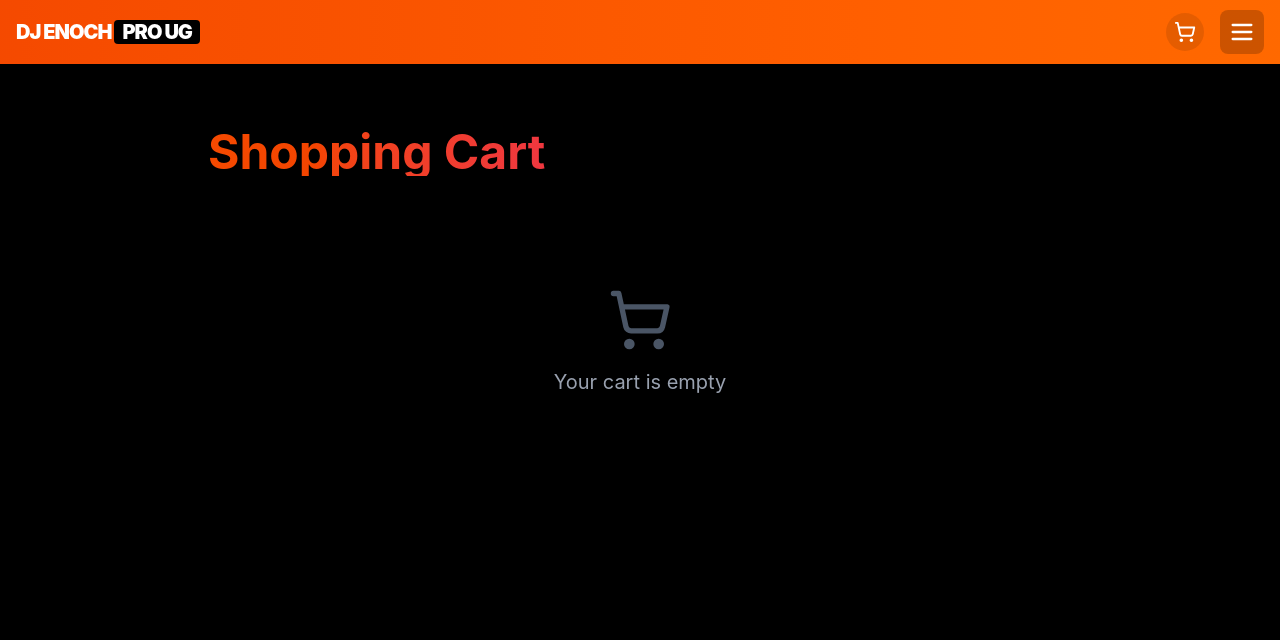
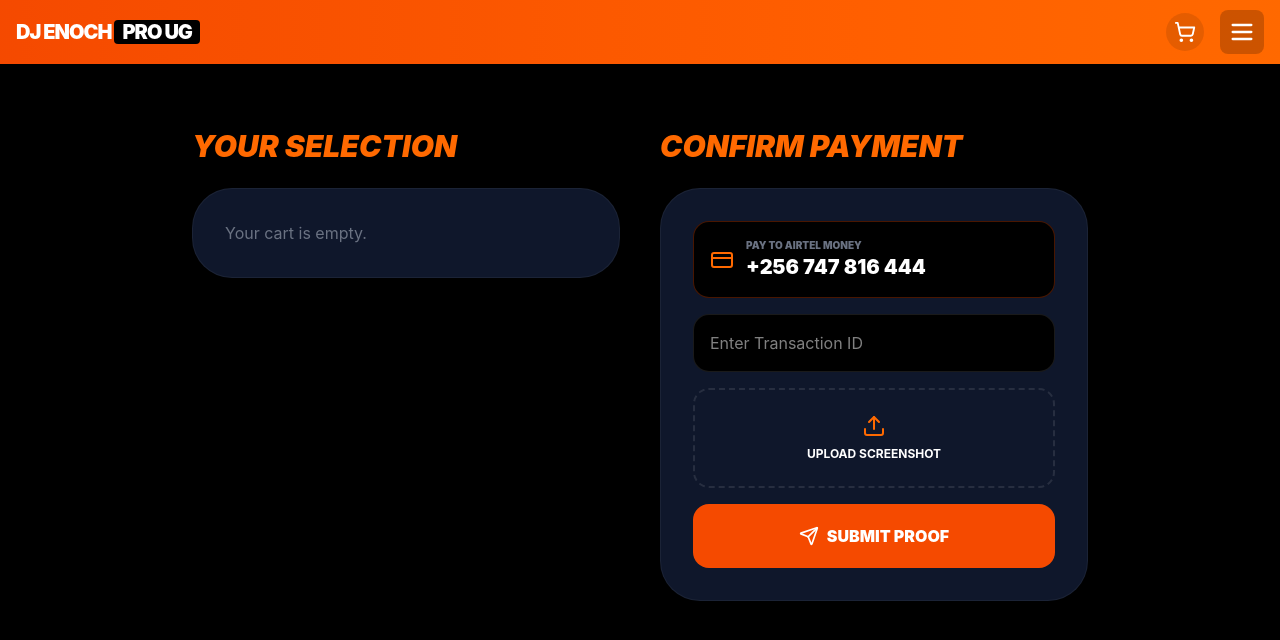
Before and after one commit to primerceug256/Businesswebsitefordjenoch, a React (Vite) app: page /cart in a window 1280 px wide. Shown: the top 640 px of the page. Built offline with nearby package versions, Linux system fonts and the light colour scheme.

Commit message:
Update Cart.tsx

```diff
--- a/src/app/pages/Cart.tsx
+++ b/src/app/pages/Cart.tsx
@@ -1,161 +1,128 @@
-import { useState } from 'react';
+import { useState, useEffect } from 'react';
 import { useCart } from '../context/CartContext';
-import { Trash2, ShoppingCart, Upload } from 'lucide-react';
 import { useAuth } from '../context/AuthContext';
+import { useNavigate } from 'react-router';
+import { Trash2, Upload, Send, CreditCard } from 'lucide-react';
 import { projectId, publicAnonKey } from '/utils/supabase/info';
 
 export default function Cart() {
   const { items, removeFromCart, clearCart, total } = useCart();
   const { user } = useAuth();
-  const [transactionProof, setTransactionProof] = useState<File | null>(null);
-  const [transactionId, setTransactionId] = useState('');
-  const [submitting, setSubmitting] = useState(false);
-  const [message, setMessage] = useState('');
+  const navigate = useNavigate();
+  const [proof, setProof] = useState<File | null>(null);
+  const [transId, setTransId] = useState('');
+  const [loading, setLoading] = useState(false);
 
-  const handleProofUpload = (e: React.ChangeEvent<HTMLInputElement>) => {
-    if (e.target.files?.[0]) {
-      setTransactionProof(e.target.files[0]);
-    }
-  };
+  // Check if user came from subscription page
+  const pendingSubscription = JSON.parse(sessionStorage.getItem("pending_item") || "null");
 
-  const handleSubmitPayment = async () => {
-    if (!transactionId && !transactionProof) {
-      setMessage('Please provide transaction ID or upload proof');
-      return;
-    }
+  const submitPayment = async (e: React.FormEvent) => {
+    e.preventDefault();
+    if (!user) return navigate('/login');
+    if (!transId || !proof) return alert("Please provide Transaction ID and Screenshot!");
 
-    setSubmitting(true);
-    setMessage('');
+    setLoading(true);
+    const fd = new FormData();
+    fd.append("userId", user.id);
+    fd.append("userName", user.name || user.email);
+    fd.append("transactionId", transId);
+    fd.append("proof", proof);
+
+    // Combine Cart items and pending subscription
+    const allItems = [...items];
+    if (pendingSubscription) allItems.push(pendingSubscription);
+    fd.append("items", JSON.stringify(allItems));
+    fd.append("total", (total + (pendingSubscription?.price || 0)).toString());
 
     try {
-      const formData = new FormData();
-      formData.append('userId', user?.id || 'guest');
-      formData.append('items', JSON.stringify(items));
-      formData.append('total', total.toString());
-      formData.append('transactionId', transactionId);
-      if (transactionProof) {
-        formData.append('proof', transactionProof);
-      }
-
-      const response = await fetch(
-        `https://${projectId}.supabase.co/functions/v1/make-server-98d801c7/payments/submit`,
-        {
+      const res = await fetch(`https://${projectId}.supabase.co/functions/v1/make-server-98d801c7/payments/submit`, {
         method: 'POST',
         headers: { Authorization: `Bearer ${publicAnonKey}` },
-          body: formData,
+        body: fd
+      });
+
+      if (res.ok) {
+        alert("Payment Submitted! Admin will verify in 5-10 minutes.");
+        clearCart();
+        sessionStorage.removeItem("pending_item");
+        navigate('/my-library');
+      } else {
+        alert("Error submitting. Please check your connection.");
       }
-      );
-
-      if (!response.ok) throw new Error('Submission failed');
-
-      setMessage('Payment submitted! Waiting for admin approval.');
-      setTimeout(() => {
-        clearCart();
-        setTransactionId('');
-        setTransactionProof(null);
-      }, 2000);
-    } catch (error) {
-      console.error('Error:', error);
-      setMessage('Error submitting payment');
+    } catch (e) {
+      alert("Network error.");
     } finally {
-      setSubmitting(false);
+      setLoading(false);
     }
   };
 
   return (
-    <div className="bg-black text-white min-h-screen py-16">
-      <div className="container mx-auto px-4 max-w-4xl">
-        <h1 className="text-5xl font-bold mb-8 bg-gradient-to-r from-orange-600 to-pink-600 bg-clip-text text-transparent">
-          Shopping Cart
-        </h1>
+    <div className="bg-black text-white min-h-screen py-16 px-4">
+      <div className="max-w-4xl mx-auto grid grid-cols-1 lg:grid-cols-2 gap-10">
 
-        {items.length === 0 ? (
-          <div className="text-center py-20">
-            <ShoppingCart size={64} className="mx-auto text-gray-600 mb-4" />
-            <p className="text-gray-400 text-xl">Your cart is empty</p>
+        {/* LEFT: ORDER SUMMARY */}
+        <div className="space-y-6">
+          <h2 className="text-3xl font-black uppercase italic text-orange-500">Your Selection</h2>
+          <div className="bg-slate-900 rounded-[40px] p-8 border border-white/5">
+            {items.length === 0 && !pendingSubscription ? (
+              <p className="text-gray-500">Your cart is empty.</p>
+            ) : (
+              <div className="space-y-4">
+                {pendingSubscription && (
+                  <div className="flex justify-between items-center bg-orange-600/10 p-4 rounded-2xl border border-orange-600/20">
+                    <div><p className="font-bold">{pendingSubscription.name}</p><p className="text-xs text-gray-400">Subscription</p></div>
+                    <p className="font-bold">{pendingSubscription.price} UGX</p>
                   </div>
-        ) : (
-          <>
-            <div className="bg-gray-900 rounded-lg p-6 mb-8">
-              {items.map((item) => (
-                <div key={item.id} className="flex items-center justify-between py-4 border-b border-gray-800 last:border-0">
-                  <div>
-                    <h3 className="font-bold text-lg">{item.name}</h3>
-                    <p className="text-sm text-gray-400">
-                      {item.type === 'dj-drop' && item.djName && `DJ Name: ${item.djName}`}
-                      {item.type === 'software' && item.platform && `Platform: ${item.platform}`}
-                    </p>
+                )}
+                {items.map(item => (
+                  <div key={item.id} className="flex justify-between items-center bg-white/5 p-4 rounded-2xl">
+                    <div><p className="font-bold">{item.name}</p></div>
+                    <button onClick={() => removeFromCart(item.id)} className="text-red-500"><Trash2 size={18}/></button>
                   </div>
-                  <div className="flex items-center gap-4">
-                    <span className="text-orange-600 font-bold">{item.price.toLocaleString()} UGX</span>
-                    <button
-                      onClick={() => removeFromCart(item.id)}
-                      className="text-red-500 hover:text-red-400"
-                    >
-                      <Trash2 size={20} />
-                    </button>
+                ))}
+                <div className="pt-4 border-t border-white/10 flex justify-between items-center text-2xl font-black">
+                  <span>TOTAL:</span>
+                  <span className="text-orange-500">{total + (pendingSubscription?.price || 0)} UGX</span>
                 </div>
               </div>
-              ))}
-
-              <div className="flex items-center justify-between pt-4 text-xl font-bold">
-                <span>Total:</span>
-                <span className="text-orange-600">{total.toLocaleString()} UGX</span>
+            )}
           </div>
         </div>
 
-            <div className="bg-gray-900 rounded-lg p-6">
-              <h2 className="text-2xl font-bold mb-4">Payment Information</h2>
-              <div className="bg-orange-600/10 border border-orange-600/30 rounded-lg p-4 mb-6">
-                <p className="font-semibold mb-2">Send payment to:</p>
-                <p className="text-lg">Airtel Money: <span className="font-bold text-orange-600">+256747816444</span></p>
+        {/* RIGHT: PAYMENT PROOF */}
+        <div className="space-y-6">
+          <h2 className="text-3xl font-black uppercase italic text-orange-500">Confirm Payment</h2>
+          <form onSubmit={submitPayment} className="bg-slate-900 rounded-[40px] p-8 border border-white/5 space-y-4">
+            <div className="bg-black p-4 rounded-2xl border border-orange-600/30 flex items-center gap-3">
+              <CreditCard className="text-orange-500" />
+              <div>
+                <p className="text-[10px] font-black text-gray-500 uppercase">Pay to Airtel Money</p>
+                <p className="font-black text-xl text-white">+256 747 816 444</p>
+              </div>
             </div>
 
-              {message && (
-                <div className={`mb-4 p-4 rounded-lg ${
-                  message.includes('Error') ? 'bg-red-600/20 text-red-400' : 'bg-green-600/20 text-green-400'
-                }`}>
-                  {message}
-                </div>
-              )}
+            <input
+              placeholder="Enter Transaction ID"
+              className="w-full bg-black p-4 rounded-2xl border border-white/10 outline-none focus:border-orange-500"
+              value={transId}
+              onChange={e => setTransId(e.target.value)}
+              required
+            />
 
-              <div className="space-y-4">
-                <div>
-                  <label className="block text-sm font-medium mb-2">Transaction ID</label>
-                  <input
-                    type="text"
-                    value={transactionId}
-                    onChange={(e) => setTransactionId(e.target.value)}
-                    className="w-full bg-gray-800 px-4 py-3 rounded-lg focus:ring-2 focus:ring-orange-600"
-                    placeholder="Enter transaction ID"
-                  />
-                </div>
-
-                <div>
-                  <label className="block text-sm font-medium mb-2">Or Upload Screenshot</label>
-                  <label className="flex items-center justify-center gap-2 w-full bg-gray-800 px-4 py-3 rounded-lg cursor-pointer hover:bg-gray-700">
-                    <Upload size={20} />
-                    {transactionProof ? transactionProof.name : 'Choose file'}
-                    <input
-                      type="file"
-                      accept="image/*"
-                      onChange={handleProofUpload}
-                      className="hidden"
-                    />
+            <div className="border-2 border-dashed border-white/10 rounded-2xl p-6 text-center">
+              <input type="file" id="p" className="hidden" onChange={e => setProof(e.target.files?.[0] || null)} required />
+              <label htmlFor="p" className="cursor-pointer">
+                <Upload className="mx-auto mb-2 text-orange-500"/>
+                <p className="text-xs font-bold uppercase">{proof ? proof.name : "Upload Screenshot"}</p>
               </label>
             </div>
 
-                <button
-                  onClick={handleSubmitPayment}
-                  disabled={submitting}
-                  className="w-full bg-orange-600 py-3 rounded-lg font-semibold hover:bg-orange-700 disabled:opacity-50"
-                >
-                  {submitting ? 'Submitting...' : 'Submit Payment'}
+            <button disabled={loading} className="w-full bg-orange-600 py-5 rounded-2xl font-black uppercase flex items-center justify-center gap-2">
+              {loading ? "Processing..." : <><Send size={20}/> Submit Proof</>}
             </button>
+          </form>
         </div>
-            </div>
-          </>
-        )}
+
       </div>
     </div>
   );
```
Lines whose indentation alone changed are shown as unchanged.
